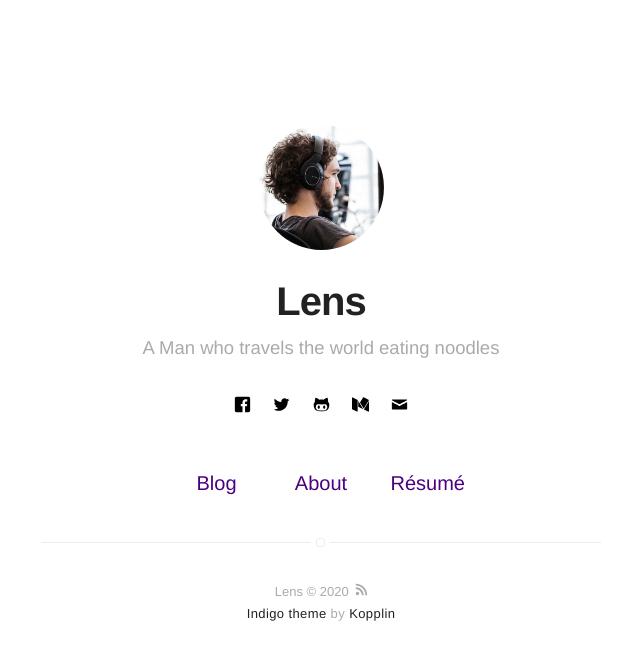
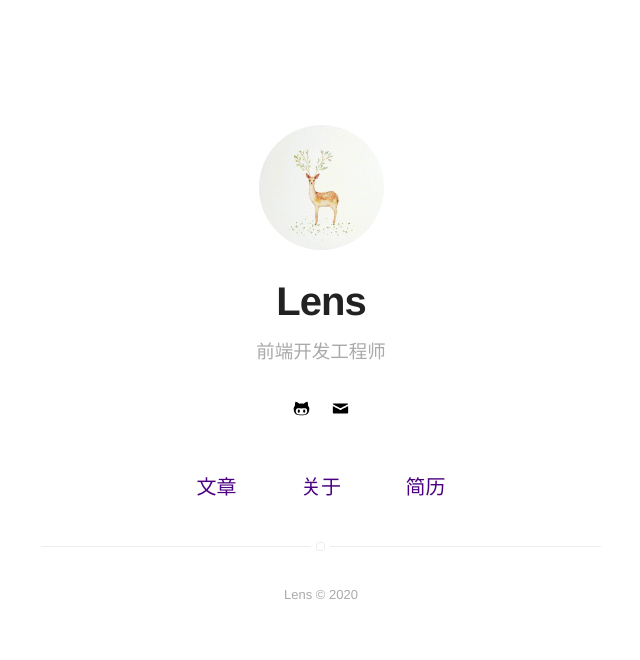
Before and after one commit to lens126261/react-hooks-mobx-ts, a Jekyll site: the page built from index.html, in a window 1280 px wide. Shown: the top 660 px of the page, without its empty margins (319-959 px from the left). Built offline with Jekyll 4.4.1, drawn with Linux system fonts in a browser that asks for light colours.

Commit message:
更新配置

```diff
--- a/_config.yml
+++ b/_config.yml
@@ -1,9 +1,9 @@
 # main text of home
 name: Lens
-bio: A Man who travels the world eating noodles
+bio: 前端开发工程师
 
 # twitter summary info
-description: A blog about technology and stuff related
+description: 个人博客，记录学习和生活
 
 # if it's an external image, update below for true
 # better with square images
@@ -34,8 +34,8 @@
     categories: [blog, project] # only show disqus for posts that have these categories
 
 # if you don't have any of social below, comment the line
-facebook: myfacebook
-twitter: mytwitter
+# facebook: myfacebook
+# twitter: mytwitter
 # instagram: myinstagram
 # pinterest: mypinterest
 # linkedin: mylinkedin
@@ -47,24 +47,10 @@
 # stackoverflow: 7044681/mystackoverflow
 # quora: userquora
 # reddit: username
-medium: medium
+# medium: medium
 # vimeo: myvimeo
 # lanyrd: mylanyrd
 email: 18937708209@163.com
-
-authors:
-    johndoe:
-        name: John Doe
-        bio: A Man who travels the world eating noodles
-        external-image: false
-        picture: assets/images/profile.jpg
-        twitter: johndoe
-    jamesfoster:
-        name: James Foster
-        bio: A Man who develops software with coffee
-        external-image: false
-        picture: assets/images/james.jpg
-        twitter: jamesfoster
 
 # do you want a larger site? change the option below
 # options: [normal, large] | default: normal
--- a/_includes/footer.html
+++ b/_includes/footer.html
@@ -1,15 +1,3 @@
 <footer class="footer-main">
     {{ site.name }} © {{ site.time | date: '%Y' }}
-
-    <a class="link" href="{{ site.url }}/feed.xml" target="_blank">
-        <svg class="icon icon-rss">
-            <use xlink:href="#icon-rss"></use>
-        </svg>
-    </a>
-
-    <p class="extra">
-        <a class="link" href="https://github.com/sergiokopplin/indigo">Indigo theme</a>
-        by
-        <a class="link" href="https://github.com/sergiokopplin/indigo">Kopplin</a>
-    </p>
 </footer>
--- a/_includes/nav.html
+++ b/_includes/nav.html
@@ -2,14 +2,14 @@
     <ul class="list">
         {% if page.title != "Home" %}
             <li class="item">
-                <a class="link" href="{{ site.url }}/">Home</a>
+                <a class="link" href="{{ site.url }}/">首页</a>
             </li>
         {% endif %}
 
         {% if site.blog == true %}
             {% if page.title != "Blog" %}
                 <li class="item">
-                    <a class="link" href="{{ site.url }}/blog">Blog</a>
+                    <a class="link" href="{{ site.url }}/blog">文章</a>
                 </li>
             {% endif %}
         {% endif %}
@@ -17,7 +17,7 @@
         {% if site.projects == true %}
             {% if page.title != "Projects" %}
                 <li class="item">
-                    <a class="link" href="{{ site.url }}/projects">Projects</a>
+                    <a class="link" href="{{ site.url }}/projects">项目</a>
                 </li>
             {% endif %}
         {% endif %}
@@ -25,14 +25,14 @@
         {% if site.about == true %}
             {% if page.title != "About" %}
                 <li class="item">
-                    <a class="link" href="{{ site.url }}/about">About</a>
+                    <a class="link" href="{{ site.url }}/about">关于</a>
                 </li>
             {% endif %}
         {% endif %}
 
         {% if site.resume == true %}
             <li class="item">
-                <a class="link" href="{% if site.resume-external %}{{ site.resume-url }}{% else %}{{ site.url }}/{{ site.resume-url }}{% endif %}">Résumé</a>
+                <a class="link" href="{% if site.resume-external %}{{ site.resume-url }}{% else %}{{ site.url }}/{{ site.resume-url }}{% endif %}">简历</a>
             </li>
         {% endif %}
     </ul>
```
Also changed, not shown: assets/images/profile.jpg.
